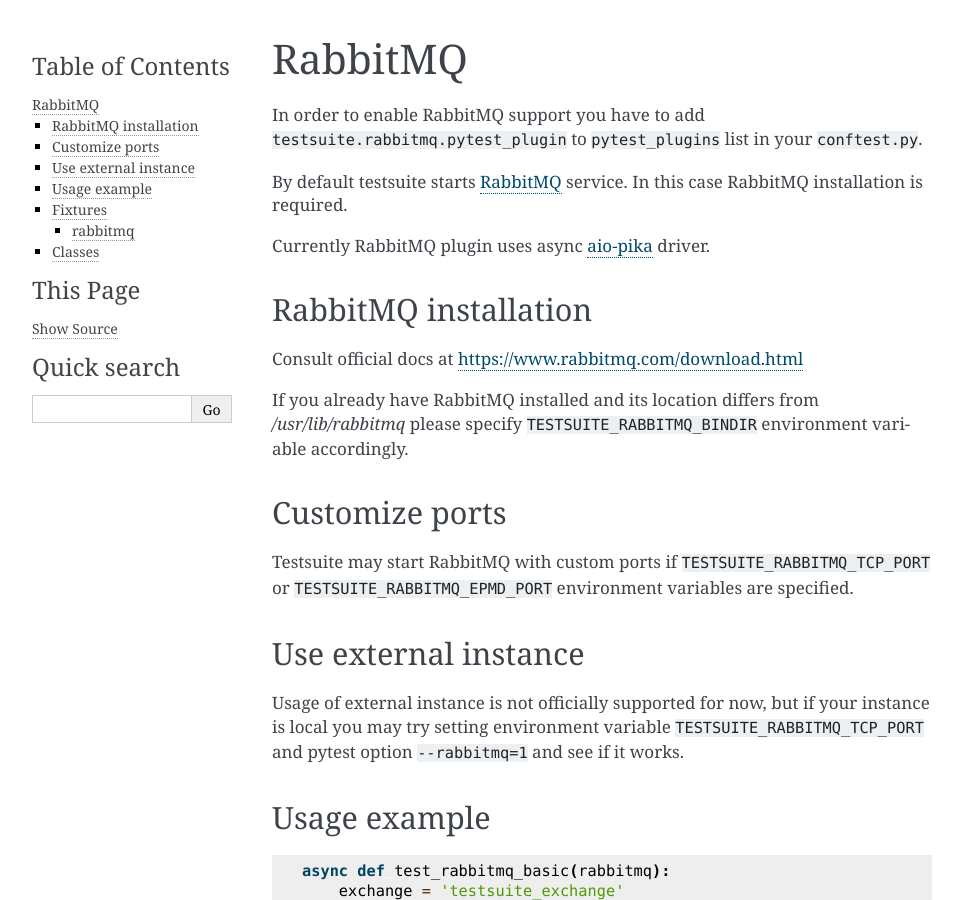
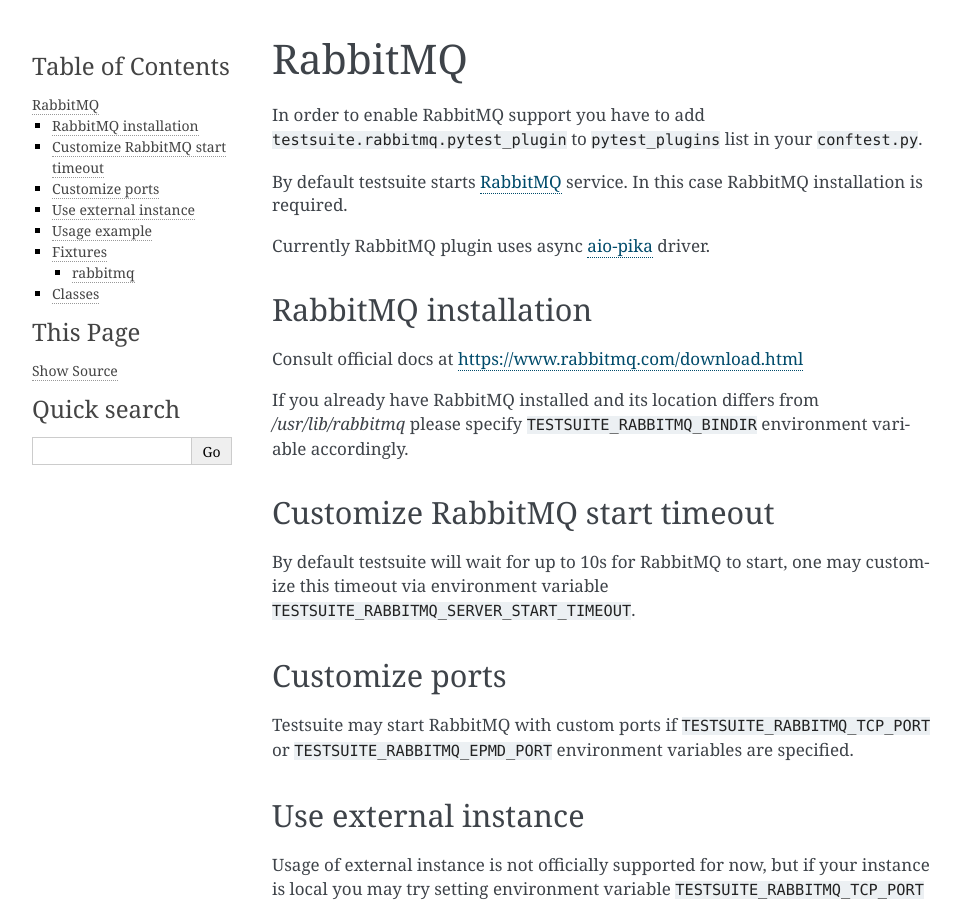
Before and after one commit to yandex/yandex-taxi-testsuite, a Sphinx documentation site: the page built from docs/rabbitmq.rst, in a window 1280 px wide and 900 px high. Shown: the whole window, without its empty margins (148-1111 px from the left). Built offline with Sphinx 7.4.7, drawn with Linux system fonts in a browser that asks for light colours.

Commit message:
add docs for TESTSUITE_<service-name>_START_TIMEOUT

```diff
--- a/docs/clickhouse.rst
+++ b/docs/clickhouse.rst
@@ -31,6 +31,12 @@
 For macos follow instructions at https://clickhouse.com/docs/en/getting-started/install/#from-binaries-non-linux
 
 If you already have clickhouse installed, please symlink it to ``/usr/bin/clickhouse``
+
+Customize ClickHouse start timeout
+----------------------------------
+
+By default testsuite will wait for up to 20s for ClickHouse to start,
+one may customize this timeout via environment variable ``TESTSUITE_CLICKHOUSE_SERVER_START_TIMEOUT``.
 
 Customize ports
 ---------------
--- a/docs/mysql.rst
+++ b/docs/mysql.rst
@@ -16,6 +16,12 @@
 
 * file ``my_DBNAME.sql``
 * directory ``my_DBNAME/``
+
+Customize MySQL start timeout
+-----------------------------
+
+By default testsuite will wait for up to 10s for MySQL to start,
+one may customize this timeout via environment variable ``TESTSUITE_MYSQL_SERVER_START_TIMEOUT``.
 
 Customize port
 --------------
--- a/docs/rabbitmq.rst
+++ b/docs/rabbitmq.rst
@@ -18,6 +18,12 @@
 If you already have RabbitMQ installed and its location differs from
 `/usr/lib/rabbitmq` please specify
 ``TESTSUITE_RABBITMQ_BINDIR`` environment variable accordingly.
+
+Customize RabbitMQ start timeout
+--------------------------------
+
+By default testsuite will wait for up to 10s for RabbitMQ to start,
+one may customize this timeout via environment variable ``TESTSUITE_RABBITMQ_SERVER_START_TIMEOUT``.
 
 Customize ports
 ---------------
```
